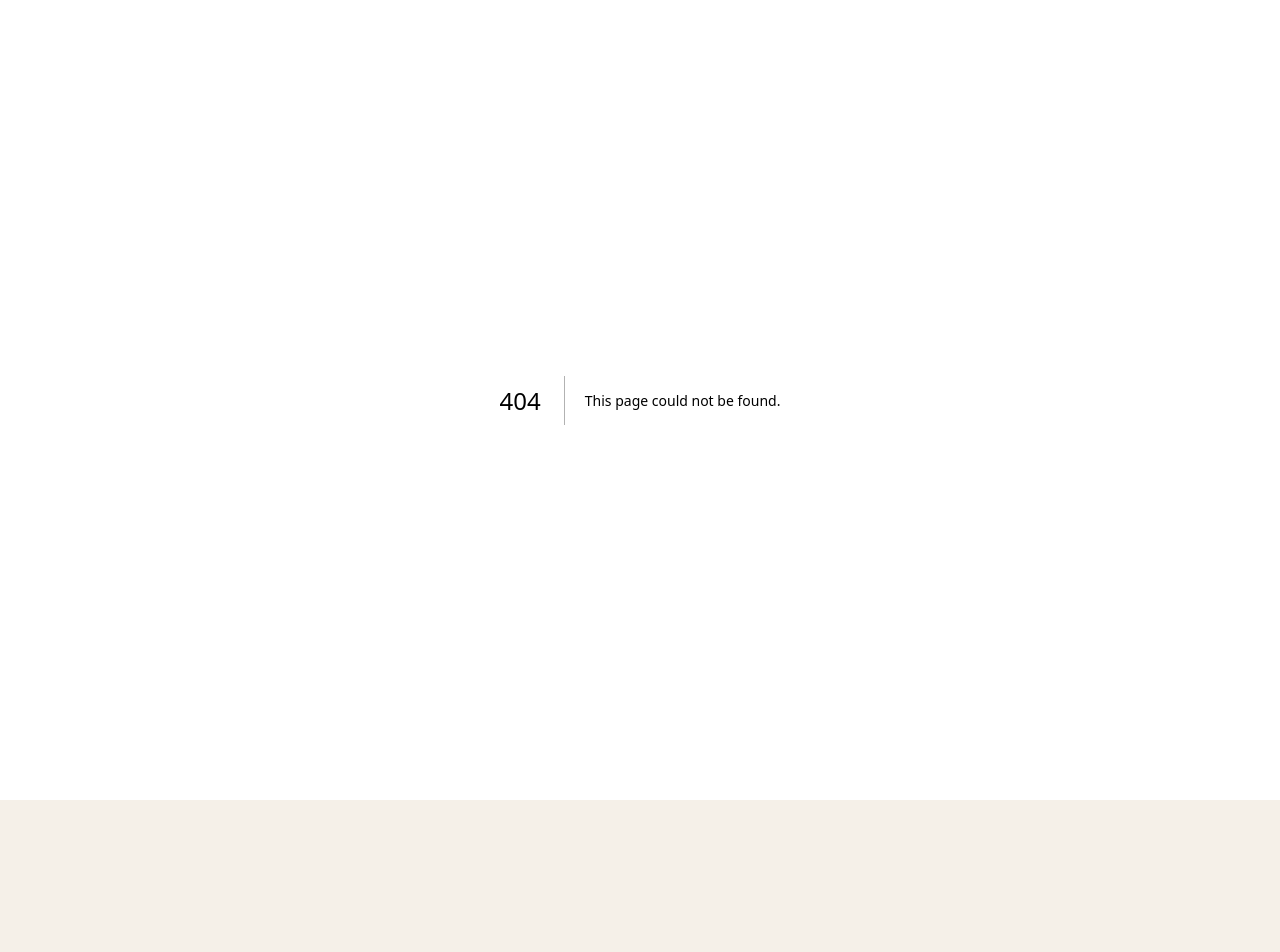
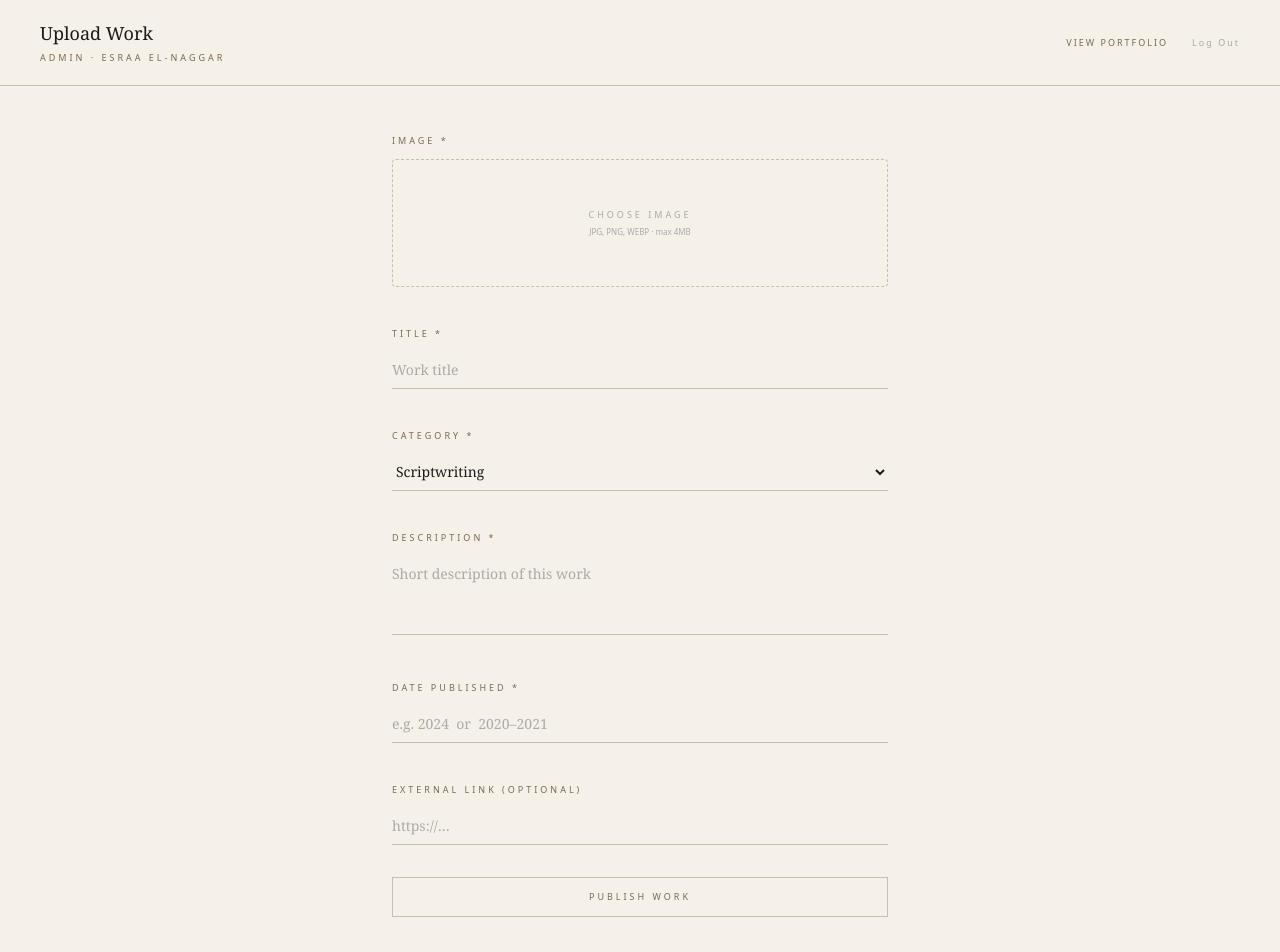
Before and after one commit to yousefelmesalamy/esraa-el-naggar, a Next.js app: page /admin/upload in a window 1280 px wide. Before the commit this address had no page. Shown: the top 952 px of the page. Before the commit the page ends 800 px from the top, so only its background shows below. Built offline with nearby package versions, Linux system fonts and the light colour scheme.

Commit message:
feat: add admin upload page with image + metadata form

```diff
--- /dev/null
+++ b/app/admin/upload/page.tsx
@@ -0,0 +1,215 @@
+'use client'
+import { useState } from 'react'
+import { useRouter } from 'next/navigation'
+import Link from 'next/link'
+import type { Category } from '@/lib/types'
+
+const CATEGORIES: Category[] = ['Scriptwriting', 'Criticism', 'Content Writing', 'Research']
+
+export default function UploadPage() {
+  const router = useRouter()
+  const [form, setForm] = useState({
+    title: '',
+    category: 'Scriptwriting' as Category,
+    description: '',
+    date: '',
+    externalLink: '',
+  })
+  const [image, setImage] = useState<File | null>(null)
+  const [preview, setPreview] = useState<string | null>(null)
+  const [loading, setLoading] = useState(false)
+  const [success, setSuccess] = useState(false)
+  const [error, setError] = useState('')
+
+  function handleImageChange(e: React.ChangeEvent<HTMLInputElement>) {
+    const file = e.target.files?.[0] ?? null
+    setImage(file)
+    if (file) setPreview(URL.createObjectURL(file))
+    else setPreview(null)
+  }
+
+  function handleField(field: string, value: string) {
+    setForm((prev) => ({ ...prev, [field]: value }))
+  }
+
+  async function handleSubmit(e: React.FormEvent) {
+    e.preventDefault()
+    if (!image) { setError('Please select an image'); return }
+    setLoading(true)
+    setError('')
+
+    const data = new FormData()
+    data.append('image', image)
+    data.append('title', form.title)
+    data.append('category', form.category)
+    data.append('description', form.description)
+    data.append('date', form.date)
+    if (form.externalLink.trim()) data.append('externalLink', form.externalLink.trim())
+
+    try {
+      const res = await fetch('/api/works', { method: 'POST', body: data })
+
+      if (res.ok) {
+        setSuccess(true)
+        setForm({ title: '', category: 'Scriptwriting', description: '', date: '', externalLink: '' })
+        setImage(null)
+        setPreview(null)
+      } else {
+        const json = await res.json()
+        setError(json.error ?? 'Upload failed')
+      }
+    } catch {
+      setError('Network error — please try again')
+    } finally {
+      setLoading(false)
+    }
+  }
+
+  async function handleLogout() {
+    await fetch('/api/logout', { method: 'POST' })
+    router.push('/admin')
+  }
+
+  const inputClass =
+    'w-full bg-transparent border-b border-rule focus:border-sepia outline-none py-2 font-serif text-ink text-[14px] placeholder:text-faint transition-colors'
+  const labelClass = 'text-[9px] tracking-[3px] uppercase text-sepia'
+
+  return (
+    <main className="min-h-screen bg-parchment">
+      <header className="flex justify-between items-center px-10 py-5 border-b border-rule">
+        <div>
+          <h1 className="font-serif text-[18px] text-ink">Upload Work</h1>
+          <p className="text-[9px] tracking-[3px] uppercase text-sepia mt-1">Admin · Esraa El-Naggar</p>
+        </div>
+        <div className="flex gap-6 text-[9px] tracking-[2px] uppercase">
+          <Link href="/" className="text-sepia hover:text-ink transition-colors">View Portfolio</Link>
+          <button onClick={handleLogout} className="text-faint hover:text-sepia transition-colors">
+            Log Out
+          </button>
+        </div>
+      </header>
+
+      <div className="max-w-xl mx-auto px-10 py-12">
+        {success && (
+          <div className="mb-8 py-3 px-4 border border-rule bg-muted/40">
+            <p className="font-serif text-[13px] text-ink">Work uploaded successfully.</p>
+            <button
+              onClick={() => setSuccess(false)}
+              className="mt-1 text-[9px] tracking-[2px] uppercase text-sepia"
+            >
+              Upload another
+            </button>
+          </div>
+        )}
+
+        <form onSubmit={handleSubmit} className="flex flex-col gap-8">
+          {/* Image */}
+          <div>
+            <p className={labelClass}>Image *</p>
+            <div className="mt-3">
+              {preview ? (
+                <div className="relative">
+                  {/* eslint-disable-next-line @next/next/no-img-element */}
+                  <img src={preview} alt="Preview" className="w-full max-h-48 object-cover rounded-sm" />
+                  <button
+                    type="button"
+                    onClick={() => { setImage(null); setPreview(null) }}
+                    className="absolute top-2 right-2 text-[9px] tracking-[2px] uppercase bg-parchment px-2 py-1 border border-rule text-sepia"
+                  >
+                    Remove
+                  </button>
+                </div>
+              ) : (
+                <label className="flex flex-col items-center justify-center h-32 border border-dashed border-rule rounded-sm cursor-pointer hover:border-sepia transition-colors">
+                  <span className="text-[9px] tracking-[3px] uppercase text-faint">Choose image</span>
+                  <span className="text-[8px] text-faint mt-1">JPG, PNG, WEBP · max 4MB</span>
+                  <input type="file" accept="image/*" onChange={handleImageChange} className="hidden" />
+                </label>
+              )}
+            </div>
+          </div>
+
+          {/* Title */}
+          <div>
+            <label htmlFor="work-title" className={labelClass}>Title *</label>
+            <input
+              id="work-title"
+              type="text"
+              value={form.title}
+              onChange={(e) => handleField('title', e.target.value)}
+              placeholder="Work title"
+              required
+              className={`${inputClass} mt-2`}
+            />
+          </div>
+
+          {/* Category */}
+          <div>
+            <label htmlFor="work-category" className={labelClass}>Category *</label>
+            <select
+              id="work-category"
+              value={form.category}
+              onChange={(e) => handleField('category', e.target.value)}
+              className={`${inputClass} mt-2`}
+            >
+              {CATEGORIES.map((c) => <option key={c} value={c}>{c}</option>)}
+            </select>
+          </div>
+
+          {/* Description */}
+          <div>
+            <label htmlFor="work-description" className={labelClass}>Description *</label>
+            <textarea
+              id="work-description"
+              value={form.description}
+              onChange={(e) => handleField('description', e.target.value)}
+              placeholder="Short description of this work"
+              required
+              rows={3}
+              className={`${inputClass} mt-2 resize-none`}
+            />
+          </div>
+
+          {/* Date */}
+          <div>
+            <label htmlFor="work-date" className={labelClass}>Date Published *</label>
+            <input
+              id="work-date"
+              type="text"
+              value={form.date}
+              onChange={(e) => handleField('date', e.target.value)}
+              placeholder="e.g. 2024  or  2020–2021"
+              required
+              className={`${inputClass} mt-2`}
+            />
+          </div>
+
+          {/* External link */}
+          <div>
+            <label htmlFor="work-link" className={labelClass}>External Link (optional)</label>
+            <input
+              id="work-link"
+              type="url"
+              value={form.externalLink}
+              onChange={(e) => handleField('externalLink', e.target.value)}
+              placeholder="https://…"
+              className={`${inputClass} mt-2`}
+            />
+          </div>
+
+          {error && (
+            <p role="alert" className="text-[10px] tracking-[1px] text-red-500">{error}</p>
+          )}
+
+          <button
+            type="submit"
+            disabled={loading}
+            className="text-[9px] tracking-[3px] uppercase text-sepia border border-rule hover:border-sepia transition-colors py-3 disabled:opacity-40"
+          >
+            {loading ? 'Uploading…' : 'Publish Work'}
+          </button>
+        </form>
+      </div>
+    </main>
+  )
+}
```
